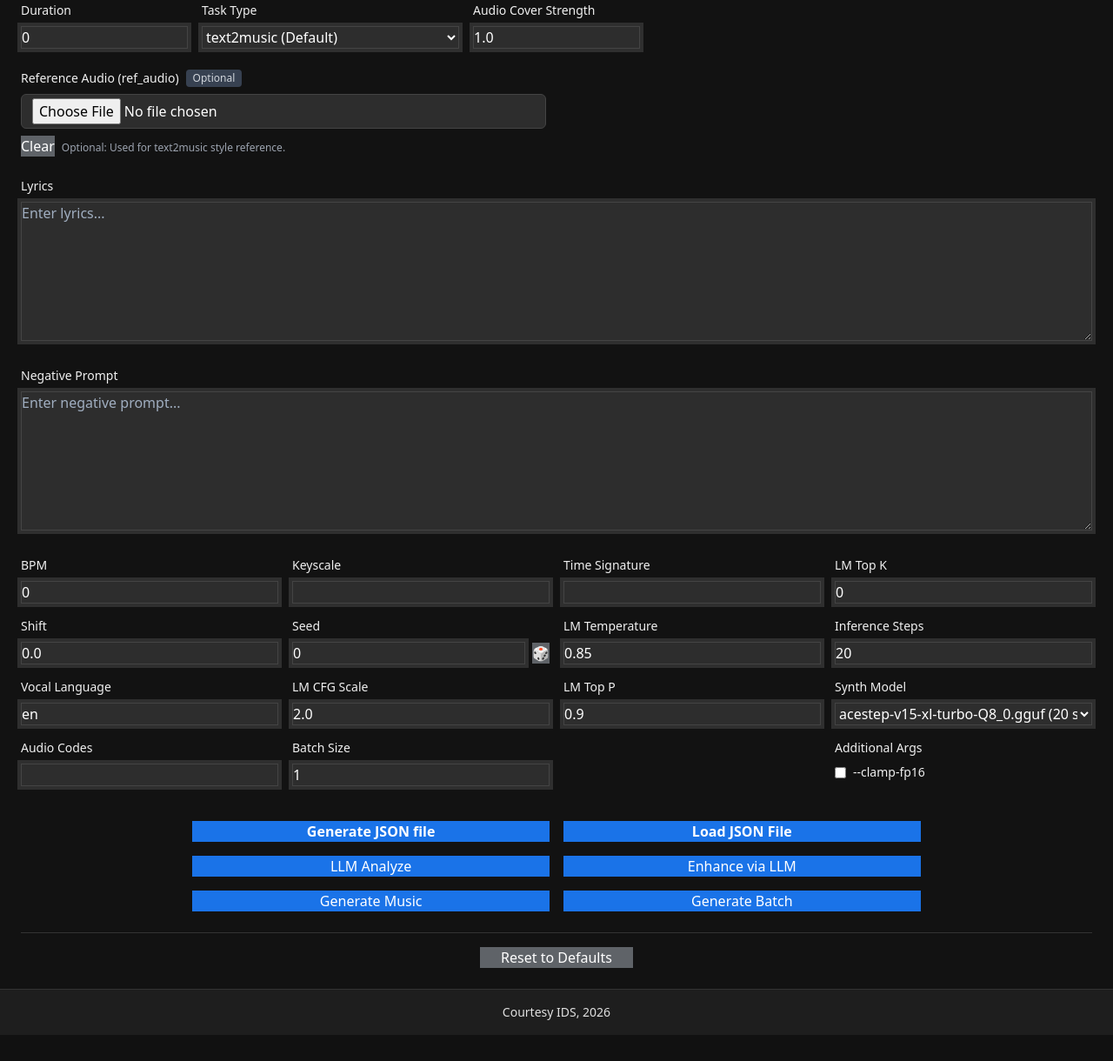
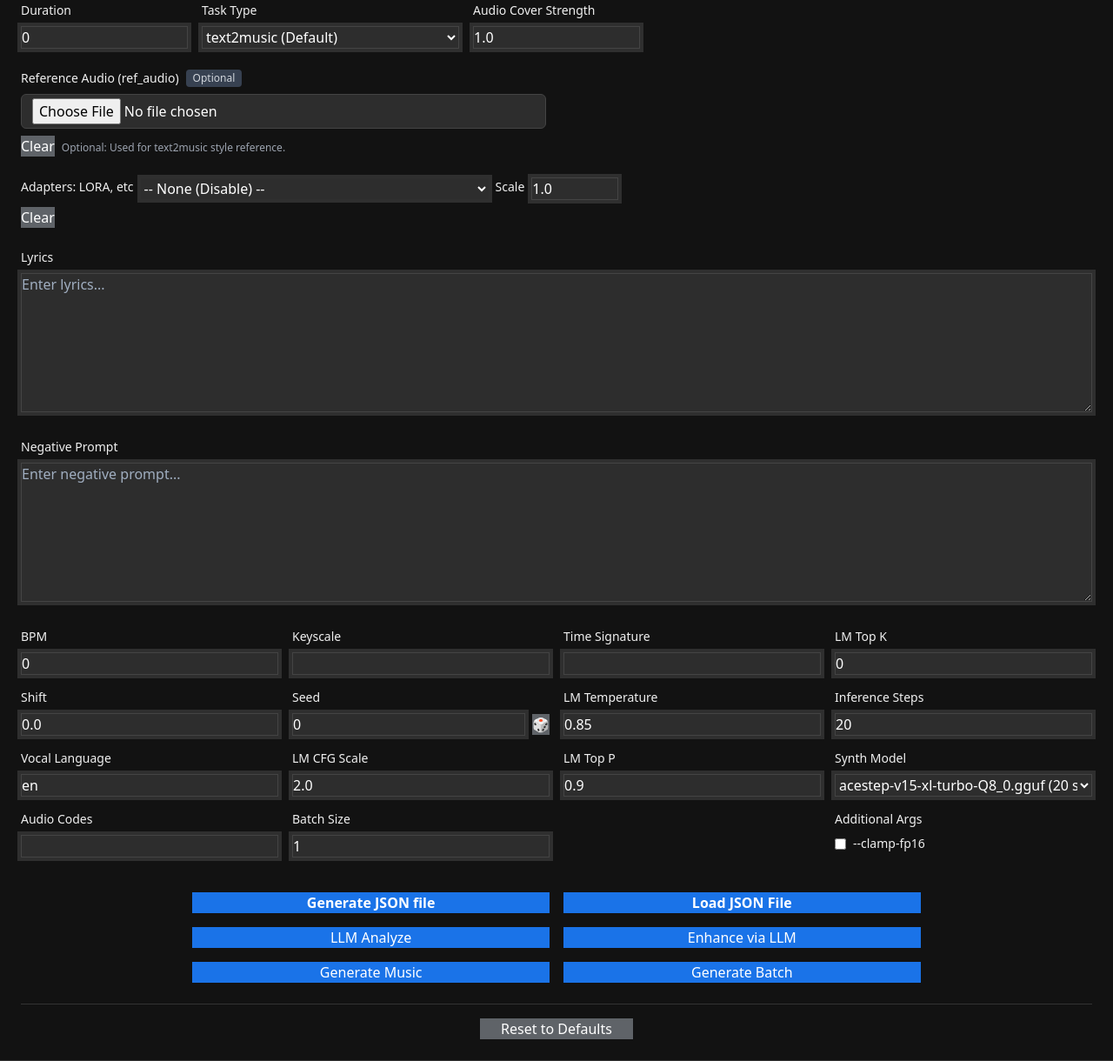
Before and after one commit to Nurb4000/acestep.cpp-simple-GUI, a Flask app: page / in a window 1280 px wide. Shown: the part 349-1569 px from the top of the page at 87% size. Before the commit the page ends 1539 px from the top, so only its background shows below. Run offline with Flask 3, Linux system fonts and the light colour scheme; some libraries are stand-ins or nearby versions.

Commit message:
Adding LORA adapter support.
Adding LORA adapter support.

```diff
--- a/templates/index.html
+++ b/templates/index.html
@@ -111,6 +111,31 @@ max-width: 160px; /* Keep compact */
 .batch-status {
     @apply text-sm mt-2 text-[#f0f0f0];
 }
+/* Adapter Section Styles - UPDATED */
+.adapter-section {
+    @apply mt-4;
+}
+.adapter-select {
+    @apply px-3 py-2 rounded-md border focus:outline-none focus:ring-2 text-sm;
+    background-color: var(--bg-input);
+    border-color: var(--border-color);
+    color: var(--text-primary) !important;
+    box-shadow: 0 0 0 0.25rem var(--focus-ring);
+    /* CHANGE: Fixed width for the dropdown so scale sits next to it */
+    width: 25rem;
+    max-width: 25rem;
+}
+.adapter-scale-input {
+    @apply px-3 py-2 rounded-md border focus:outline-none focus:ring-2 text-sm;
+    background-color: var(--bg-input);
+    border-color: var(--border-color);
+    color: var(--text-primary) !important;
+    box-shadow: 0 0 0 0.25rem var(--focus-ring);
+    max-width: 100px;
+}
+.adapter-toggle {
+    @apply text-sm text-[#f0f0f0];
+}
 </style>
 </head>
 <body class="h-full text-white">
@@ -193,6 +218,29 @@ max-width: 160px; /* Keep compact */
         </div>
     </div>
 </div>
+
+<!-- ADAPTER SECTION: UPDATED (Expanded Dropdown, Scale Moved Side-by-Side, Clear Below) -->
+<div id="adapterSection" class="adapter-section">
+    <!-- Row 1: Adapter Dropdown and Scale Input (Side-by-side) -->
+    <div class="flex items-center gap-2 mb-1">
+        <label class="block text-sm font-medium text-[#f0f0f0] mb-1">Adapters: LORA, etc</label>
+        <select id="adapter" name="adapter" class="adapter-select">
+            <option value="">-- None (Disable) --</option>
+            {% for f in adapter_files %}
+            <option value="{{ f }}">{{ f }}</option>
+            {% endfor %}
+        </select>
+        <label class="block text-sm font-medium text-[#f0f0f0] mb-1">Scale</label>
+        <input type="number" id="adapter_scale" name="adapter_scale" step="0.01"
+            class="adapter-scale-input bg-[#2d2d2d] text-white border border-[#444]"
+            value="{{ defaults.adapter_scale }}">
+    </div>
+    <!-- Row 2: Clear Button -->
+    <div class="flex items-center mt-2">
+        <button type="button" id="clearAdapterBtn" class="clear-btn">Clear</button>
+    </div>
+</div>
+
 <!-- Lyrics - full width (Matching Caption width) -->
 <div class="space-y-2">
 <label class="block text-sm font-medium text-[#f0f0f0]">Lyrics</label>
@@ -520,7 +568,6 @@ $('#analyzeBtn').on('click', function(e) {
                 if (data.keyscale) $('#keyscale').val(data.keyscale);
                 if (data.timesignature) $('#timesignature').val(data.timesignature);
                 if (data.vocal_language) $('#vocal_language').val(data.vocal_language);
-                // Optional: Map inference parameters if provided by the model
                 if (data.seed && data.seed !== -1) $('#seed').val(data.seed);
                 if (data.lm_temperature) $('#lm_temperature').val(data.lm_temperature);
                 if (data.lm_cfg_scale) $('#lm_cfg_scale').val(data.lm_cfg_scale);
@@ -798,6 +845,11 @@ $('#src_audio').val('');
 $('#src_audio')[0].files = new DataTransfer().files;
 showSuccess("Source audio cleared");
 });
+// Clear Adapter
+$('#clearAdapterBtn').on('click', function() {
+    $('#adapter').val('');
+    $('#adapter_scale').val({{ defaults.adapter_scale }});
+});
 // Random Seed Generator Logic
 $('#randomSeedBtn').on('click', function() {
     // Generate a random integer between 1 and 4294967295
```
